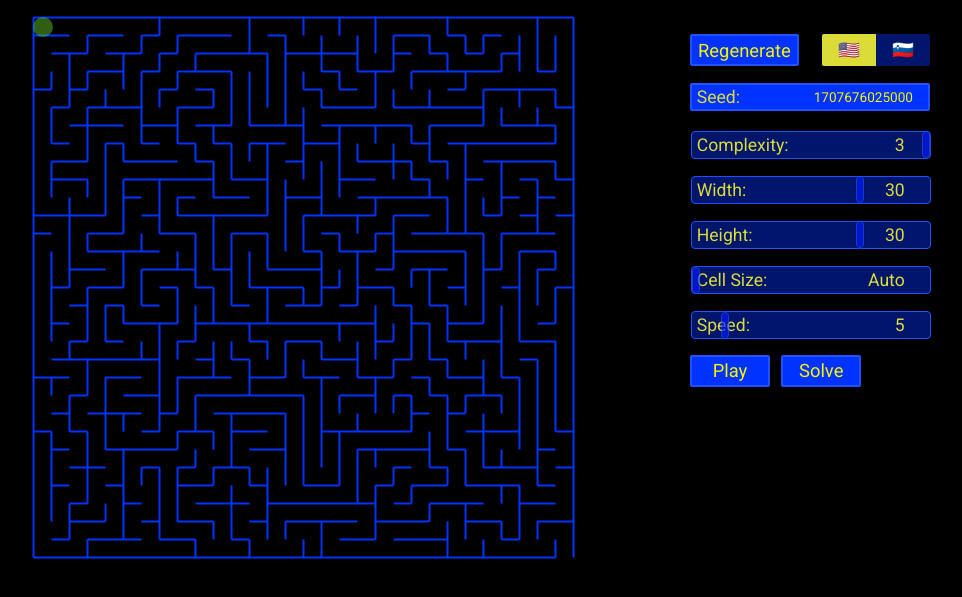
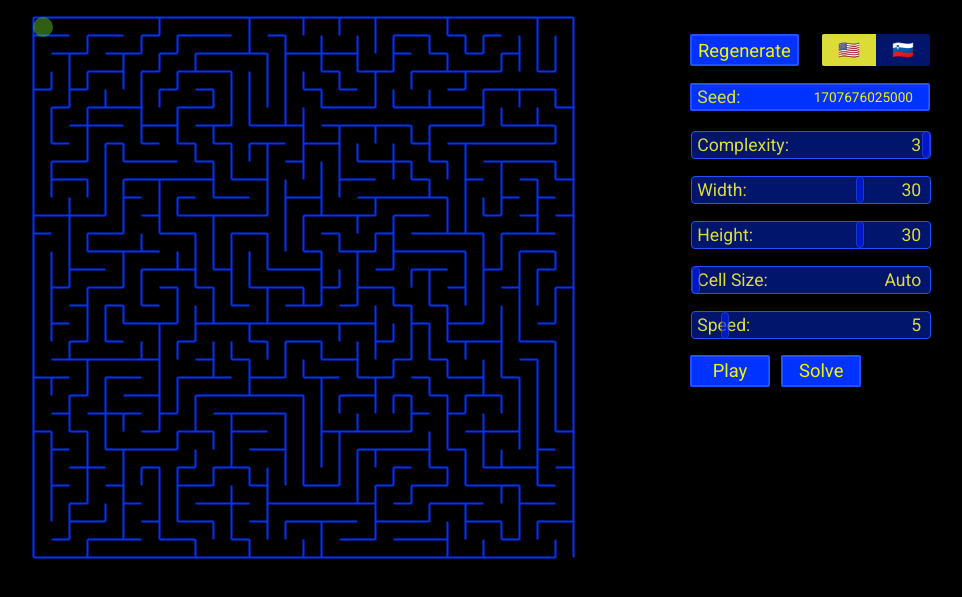
Before and after one commit to tinesuc/Auto_maze, a plain HTML site: page Auto_maze/index.html in a window 1280 px wide. Shown: the part 83-680 px from the top of the page, without its empty margins (174-1136 px from the left). Drawn offline with Linux system fonts and the light colour scheme; some packages are replaced by stand-ins of ours; a script that the page names is missing.

Commit message:
Update main.css

```diff
--- a/Auto_maze/css/main.css
+++ b/Auto_maze/css/main.css
@@ -37,6 +37,7 @@ ul{
     padding-top:3px;
     margin-left: 30%;
     position: relative;
+    width: var(--inpw);
 }
 
 span.animate{
```
